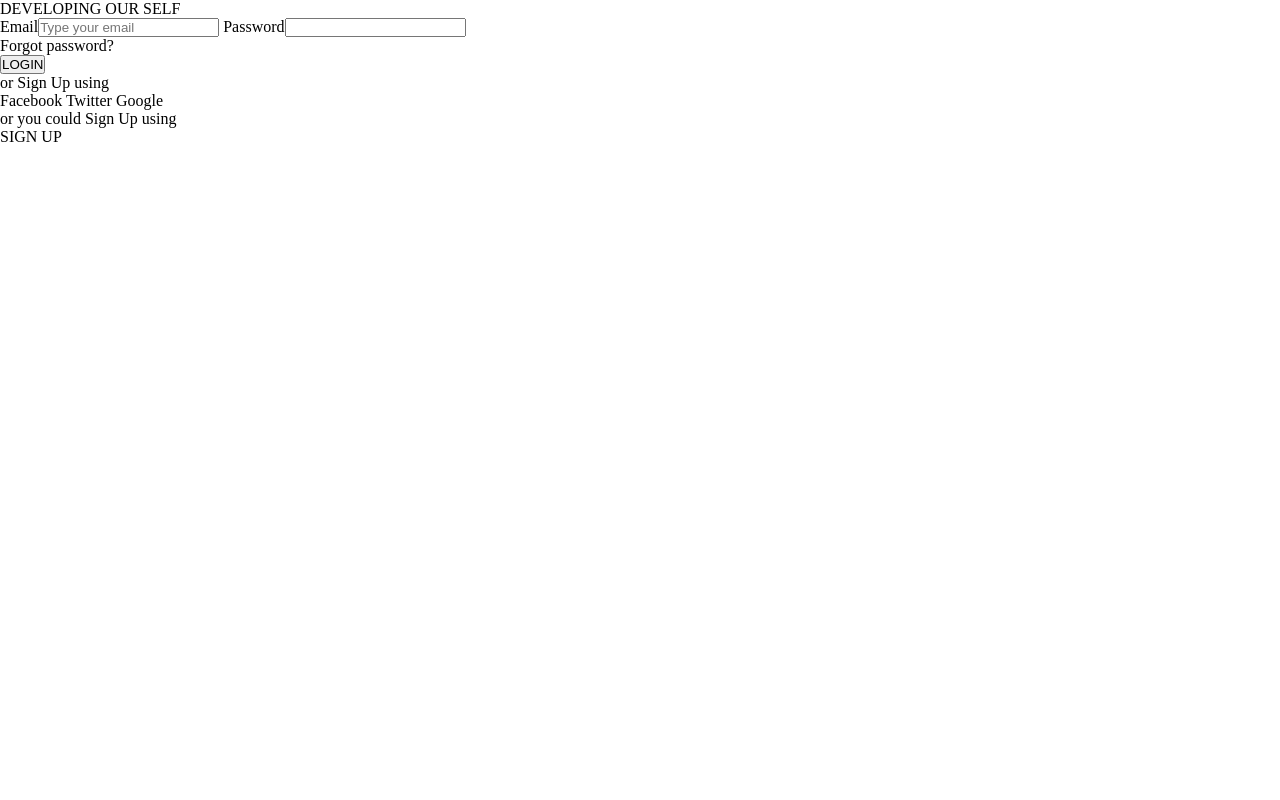
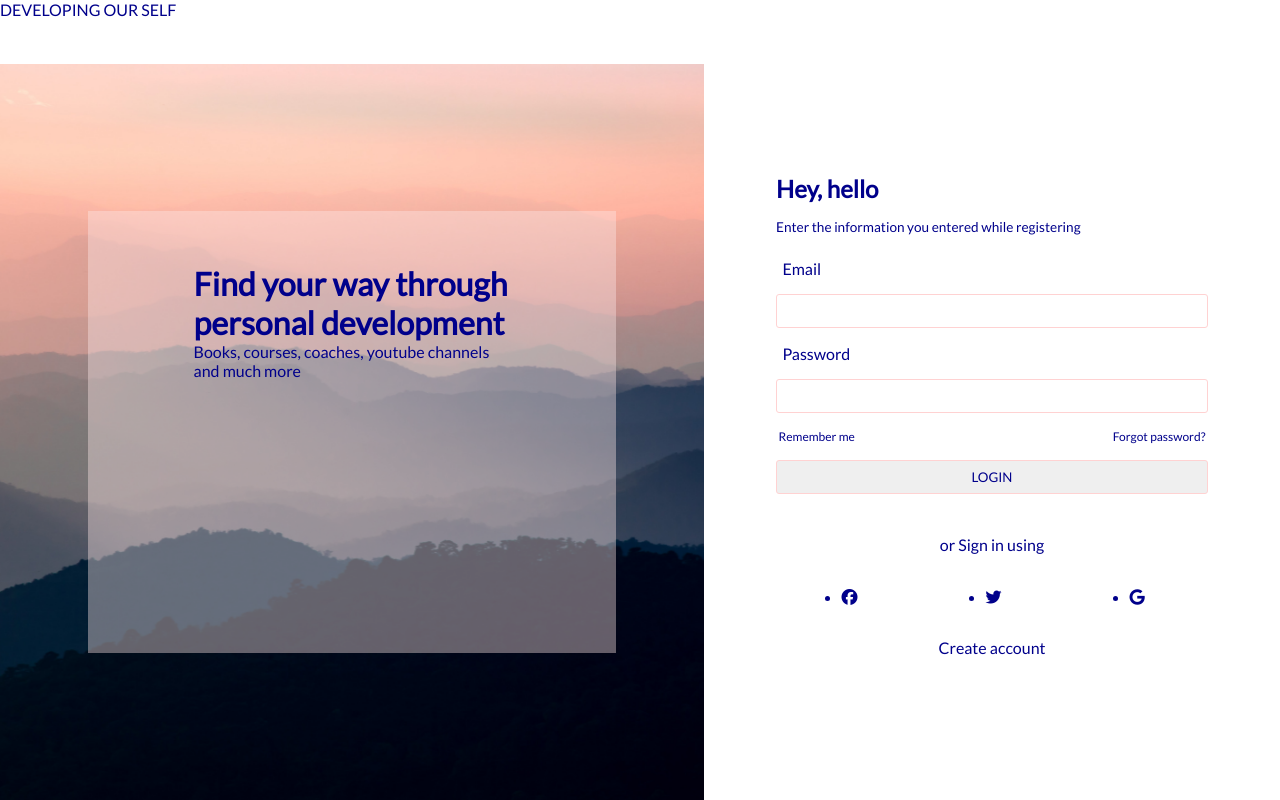
Before and after one commit to manusantamaria/developing-our-self, a plain HTML site: page pages/signIn.html in a window 1280 px wide. Drawn offline with Linux system fonts and the light colour scheme.

Commit message:
new colors and sign in structure

```diff
--- a/pages/signIn.html
+++ b/pages/signIn.html
@@ -4,11 +4,15 @@
     <meta charset="UTF-8">
     <meta http-equiv="X-UA-Compatible" content="IE=edge">
     <meta name="viewport" content="width=device-width, initial-scale=1.0">
+    <!-- CSS -->
     <link rel="stylesheet" href="../styles/style.css">
+    <!-- Font Family -->
+    <link href="https://fonts.googleapis.com/css2?family=Lato&display=swap" rel="stylesheet">
+    <script src="https://kit.fontawesome.com/6a654b6015.js" crossorigin="anonymous"></script>
     <title>LogIn</title>
 </head>
 <body>
-    <header>
+    <header class="header-Sign">
         <!-- HEADER -->
         <nav>
             <div>
@@ -18,21 +22,37 @@
             </div>
         </nav>
     </header>
-    <main>
-        <div>
-            <form class="form">
-                <label for="" class="label-email">Email<input type="email" placeholder="Type your email"></label>
-                <label for="" class="label-name">Password<input type="password" placeholer="Type your password"></label>
-                <a href="#">
-                    <p>Forgot password?</p>
-                </a>
-                <input type="button" value="LOGIN">
-                <p>or Sign Up using</p>
-                <a href="">Facebook</a>
-                <a href="">Twitter</a>
-                <a href="">Google</a>
-                <p>or you could Sign Up using</p>
-                <a href="">SIGN UP</a>
+    <main class="main-Sign">
+        <div class="main-Sign__info">
+            <div class="main-Sign__text">
+                <div class="main-Sign__square">
+                    <h1>Find your way through <strong>personal development</strong></h1>
+                    <p>Books, courses, coaches, youtube channels and much more</p>
+                </div>
+            </div>
+        </div>
+        <div class="main-Sign__container">
+            <form class="main-Sign__form">
+                <h2 class="main-Sign__form--h2">Hey, hello</h2><!--how to add an emoji-->
+                <p class="main-Sign__form--description">Enter the information you entered while registering</p>
+                <label for="" class="main-Sign__label main-Sign__label--email">Email</label>
+                <input class="main-Sign__input main-Sign__input--email" type="email" placeholder="">
+                <label for="" class="main-Sign__label  main-Sign__label--password">Password</label>
+                <input class="main-Sign__input main-Sign__input--password" type="password" placeholer="Type your password">
+                <div class="main-Sign__help">
+                    <p>Remember me</p>
+                    <a class="main-Sign__forgot" href="#">
+                        <p>Forgot password?</p>
+                    </a>
+                </div>
+                <input class="main-Sign__input main-Sign--btn" type="button" value="LOGIN">
+                <p class="main-Sign__other-option">or Sign in using</p> <!--how to add lines as a divisor-->
+                <ul class="main-Sign__social-media">
+                    <li><a class="main-Sign__social-media--facebook" href="#"><i class="fa-brands fa-facebook"></i></a></li><!--logos-->
+                    <li><a class="main-Sign__social-media--twitter" href="#"><i class="fa-brands fa-twitter"></i></a></li>
+                    <li><a class="main-Sign__social-media--google" href="#"><i class="fa-brands fa-google"></i></a></li>
+                </ul>
+                <a class="main-Sign__create-account" href="#">Create account</a>
                 </form>
         </div>
     </main>
--- a/styles/style.css
+++ b/styles/style.css
@@ -2,14 +2,22 @@
     padding: 0;
     margin: 0;
     text-decoration: none;
-    color: black;
+    color: #00008B;
+    font-family: "Lato", sans-serif;
 }
+
+/* COLORES (AZUL PROFUNDO, ROSA PASTEL, BLANCO)
+#00008B
+#65bcde80
+#87cfeb36
+#ffd2d2
+ */
 
 /* INICIO */
 .gridContainer {
     display: grid;
     grid-template-rows: 8vh 92vh;
-    background-image:url("/images/inicio.jpg");
+    background-image:url("/images/inicio--img.jpg");
     height: 100vh;
     background-size: cover;
     background-position: 50% 30%;
@@ -70,17 +78,17 @@
     margin: auto;
     font-size: 3.5vh;
     font-weight: 500;
-    border: #fff49e44 1.5px solid;
+    border: #ffd2d270 1.5px solid;
     border-radius: 8px;
     width: 24vw;
     height: 10vh;
-    background-color:#fff49e1c ;
+    background-color:#ffd2d230 ;
     display: grid;
 }
 
 .containerBox:hover{
-    background-color:#fff49e31 ;
-    scale: 1.05;
+    background-color:#ffd2d241 ;
+    scale: 1.01;
 }
 
 /* HOW TO AFFECT A PARENT HOVERING A CHILD? */
@@ -92,7 +100,7 @@
     align-self: center;
     /* color: rgb(255, 255, 255); */
     /* text-shadow: 1px 1px 2px rgb(186, 186, 186), 0 0 1em rgb(31, 158, 78), 0 0 0.2em rgb(255, 13, 0); */
-    text-shadow: 1px 1px 1px rgb(186, 186, 186), -1px -1px 2px rgb(186, 186, 186)
+    text-shadow: 1px 1px 1px #ffd2d2, -1px -1px 2px #ffd2d2
 }
 
 .containerStart{
@@ -103,10 +111,10 @@
 
 .containerStart p{
     display: inline-block;
+    text-shadow: 1px 1px 1px #ffd2d2;
 }
-
 .containerStart p:hover{
-    color: rgba(0, 0, 0, 0.302) ;
+    color: #00008bce ;
     scale: 1.1;
 }
 
@@ -123,7 +131,7 @@
 }
 
 .arrow button:hover{
-    scale: 1.3;
+    scale: 1.05;
 }
 
 .button1{
@@ -135,3 +143,85 @@
 }
 
 /* SIGN IN */
+.header-Sign{
+    height: 8vh;
+}
+.main-Sign{
+    display: grid;
+    grid-template-columns: 55% 45%;
+    height: 92vh;
+}
+
+.main-Sign__info{
+    display: flex;
+    background-image: url("/images/main-sign__info--img2.jpg");
+    height: 100%;
+    background-size: cover;
+    background-position: 50% 50%;
+}
+
+.main-Sign__text{
+    margin: auto;
+    width: 75%;
+    height: 60%;
+    background-color:#fce7e766;
+}
+
+.main-Sign__square{
+    margin: 10% 20% 20% 20%;
+}
+
+.main-Sign__container{
+    display: flex;
+}
+.main-Sign__form{
+    margin: auto;
+    width: 75%;
+    height: 70%;
+    /* background-color: ; */
+    display: flex;
+    flex-direction: column;
+    padding: 4vh 4vw;
+}
+
+.main-Sign__form--description{
+    margin: 2vh 0;
+    font-size: 0.85em;
+}
+
+.main-Sign__label{
+    margin: 1vh 0.5vw;
+}
+.main-Sign__input{
+    border: 1px solid #ffd2d2;
+    /* #87CEEB; */
+    border-radius: 3px;
+    margin: 1vh 0;
+    padding: 1vh 0;
+}
+
+.main-Sign__help{
+    display: flex;
+    justify-content: space-between;
+    font-size: 0.75em;
+    margin: 1vh 0.2vw;
+}
+
+.main-Sign__other-option, .main-Sign__create-account{
+    margin: auto;
+}
+
+.main-Sign__social-media{
+    display: flex;
+    justify-content: space-around;
+    text-decoration: none;
+
+}
+
+.main-Sign__social-media a{
+    text-decoration: none;
+}
+
+.main-Sign__social-media i{
+    width: 1vw;
+}
```
Also changed, not shown: index.html (+4 -1 lines), images/inicio--img.jpg (added), images/main-sign__info--img2.jpg (added), 2 other files.
